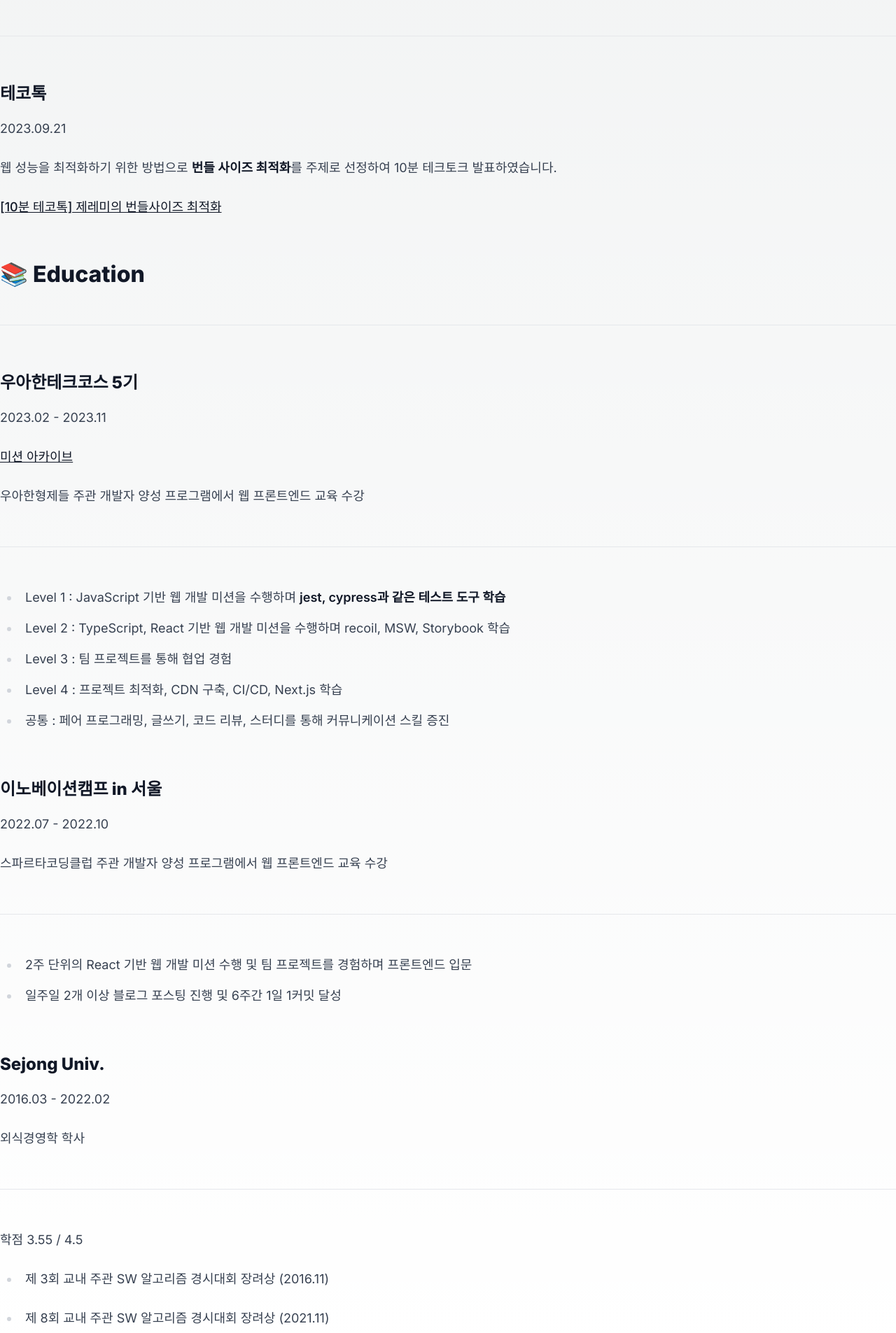
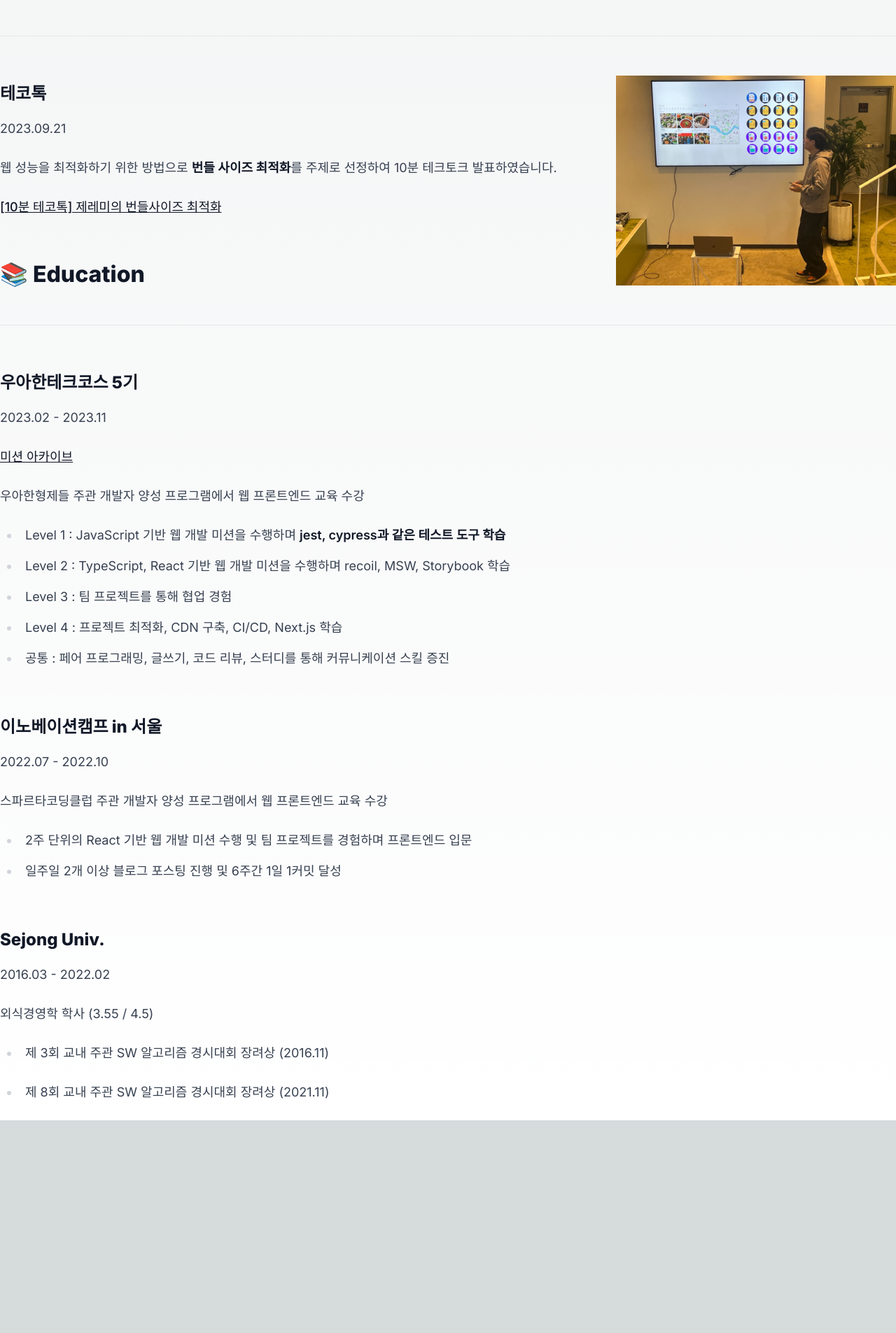
Before and after one commit to shackstack/next-portfolio, a Next.js app: page /resume in a window 1280 px wide. Shown: the part 4675-6580 px from the top of the page at 70% size. After the commit the page ends 6276 px from the top, so only its background shows below. Built offline with nearby package versions, Linux system fonts and the light colour scheme.

Commit message:
style: 테코톡 이미지 추가

```diff
--- a/src/app/resume/File.mdx
+++ b/src/app/resume/File.mdx
@@ -126,6 +126,8 @@
 
 ---
 
+<img src='images/resume/tecotalk.jpg' width='400px' align='right' />
+
 ### 테코톡
 
 2023.09.21
@@ -146,8 +148,6 @@
 
 우아한형제들 주관 개발자 양성 프로그램에서 웹 프론트엔드 교육 수강
 
----
-
 - Level 1 : JavaScript 기반 웹 개발 미션을 수행하며 **jest, cypress과 같은 테스트 도구 학습**
 - Level 2 : TypeScript, React 기반 웹 개발 미션을 수행하며 recoil, MSW, Storybook 학습
 - Level 3 : 팀 프로젝트를 통해 협업 경험
@@ -160,8 +160,6 @@
 
 스파르타코딩클럽 주관 개발자 양성 프로그램에서 웹 프론트엔드 교육 수강
 
----
-
 - 2주 단위의 React 기반 웹 개발 미션 수행 및 팀 프로젝트를 경험하며 프론트엔드 입문
 - 일주일 2개 이상 블로그 포스팅 진행 및 6주간 1일 1커밋 달성
 
@@ -169,11 +167,7 @@
 
 2016.03 - 2022.02
 
-외식경영학 학사
-
----
-
-학점 3.55 / 4.5
+외식경영학 학사 (3.55 / 4.5)
 
 - 제 3회 교내 주관 SW 알고리즘 경시대회 장려상 (2016.11)
 
--- a/src/components/Resume/Resume.tsx
+++ /dev/null
@@ -1,27 +0,0 @@
-const Resume = () => {
-  const handleDownload = () => {
-    // 파일로 만들 데이터
-    const data = new Blob(['여기에 파일 내용을 적으세요'], {
-      type: 'text/plain',
-    });
-
-    // 다운로드 링크 생성
-    const downloadUrl = URL.createObjectURL(data);
-
-    // 임시 링크 요소 생성
-    const link = document.createElement('a');
-    link.href = downloadUrl;
-    link.download = 'example.txt';
-
-    // 링크를 DOM에 추가하고 클릭 이벤트를 발생시킴
-    document.body.appendChild(link);
-    link.click();
-
-    // 더 이상 필요 없으므로 링크 제거
-    document.body.removeChild(link);
-  };
-
-  return <button>4다운로드</button>;
-};
-
-export default Resume;
```
Also changed, not shown: public/images/resume/tecotalk.jpg (added).
